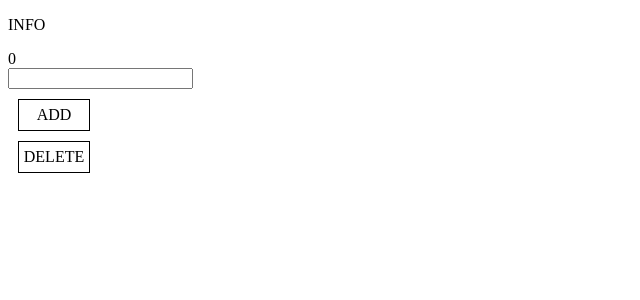
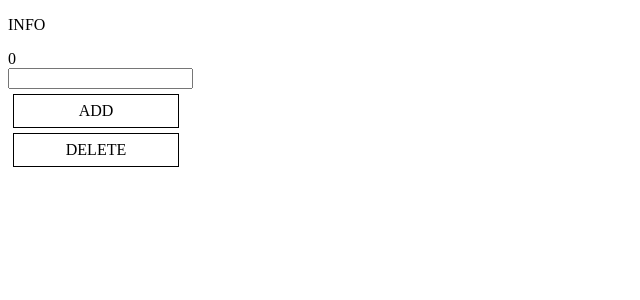
Before and after one commit to AlBelHub/Tasktrek, a React (Vite) app: page / in a window 1280 px wide. Shown: the top 300 px of the page, without its empty margins (0-640 px from the left). Built offline with nearby package versions, Linux system fonts and the light colour scheme.

Commit message:
Временные, только необходимые стили

```diff
--- a/src/App.css
+++ b/src/App.css
@@ -1,53 +1,40 @@
-.app-container {
+.card-container {
   display: flex;
-  flex-wrap: nowrap;
-  flex-direction: row;
+  flex: 0 0 150px;
+  border: 1px solid black;
+  min-height: 100px;
+  margin: 5px;
+  padding: 7px;
 }
 
-.basic-container {
-  width: 300px;
-  height: fit-content;
-  user-select: none;
-}
-
-.basic-border {
-  border: 1px solid black;
-}
-
-.basic-m-p {
-  margin: 10px;
-  padding: 10px;
-}
-
-.drag-button {
-  width: 100%;
-  height: 30px;
-  background-color: brown;
-}
-
-.list-style {
-  list-style-type: none;
-}
-
-.wtf {
-  margin: 0;
-  padding: 0;
+.cards-container {
+  display: flex;
+  flex: 0 0 auto;
+  overflow-x: scroll;
 }
 
 .button {
+  border: 1px solid black;
+  background-color: white;
+  margin: 5px;
+  padding: 7px;
+  user-select: none;
+  width: 150px;
+  text-align: center;
+}
+
+.content-container {
   display: flex;
-  width: 70px;
-  height: 30px;
-  border: solid 1px black;
-  margin: 10px;
   justify-content: center;
   align-items: center;
-  user-select: none;
-  cursor: pointer;
-  transition: all 0.25s;
+  flex-direction: column;
 }
 
-.button:hover {
-  background-color: rgba(142, 255, 217, 0.466);
-  border: 1px solid aqua;
+.TEMP-container {
+  width: 100%;
 }
+
+.header-text {
+  font-size: large;
+  font-weight: bold;
+}
```
